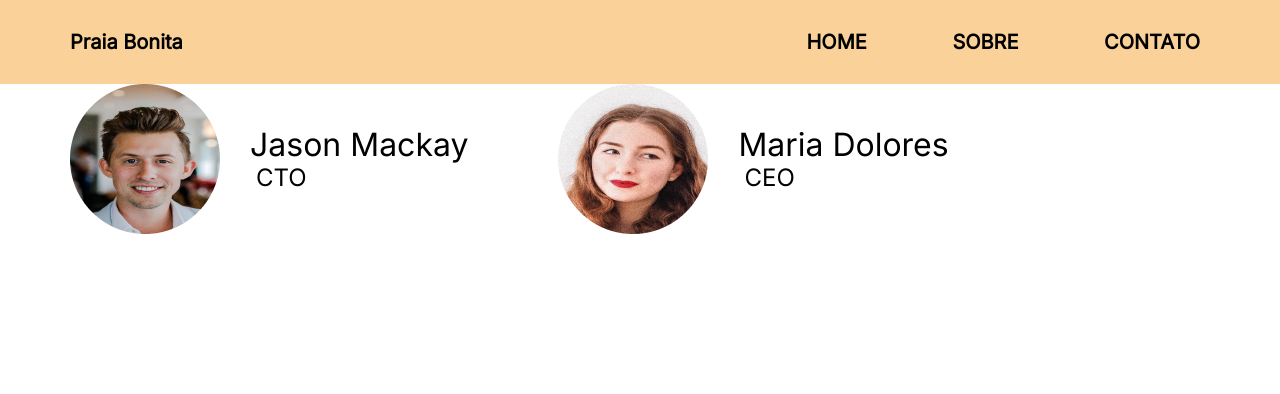
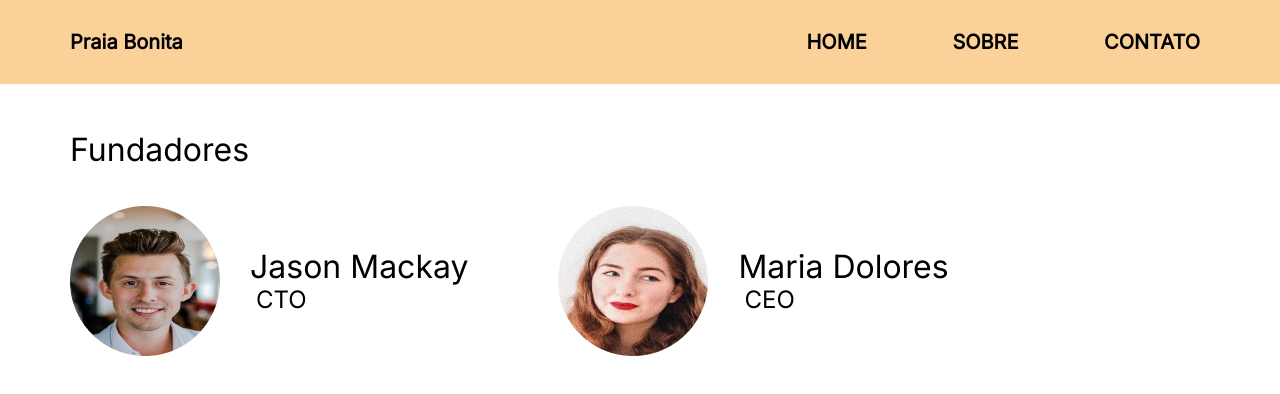
Before and after one commit to lucas-segundo/praia-bonita, a plain HTML site: page about.html in a window 1280 px wide. Drawn offline with Linux system fonts and the light colour scheme.

Commit message:
add title of founders
added title of founders page about

```diff
--- a/about.html
+++ b/about.html
@@ -34,6 +34,10 @@
       </nav>
     </header>
 
+    <diV class="title-founder">
+      <h1>Fundadores</h1>
+    </diV>
+
     <div class="container-founder">
       <div class="img-founder-jason">
         <img src="./images/Jason Mackay.png"/>
--- a/styles/about.css
+++ b/styles/about.css
@@ -51,6 +51,15 @@
   margin-top: 30px;
 }
 
+.title-founder {
+  font-family: 'Inter', sans-serif;
+  font-style: normal;
+  font-size: 32px;
+  margin-bottom: 40px;
+  margin-top: 50px;
+  margin-left: 70px;
+}
+
 .container-founder {
   display: flex;
   margin-left: 70px;
```
